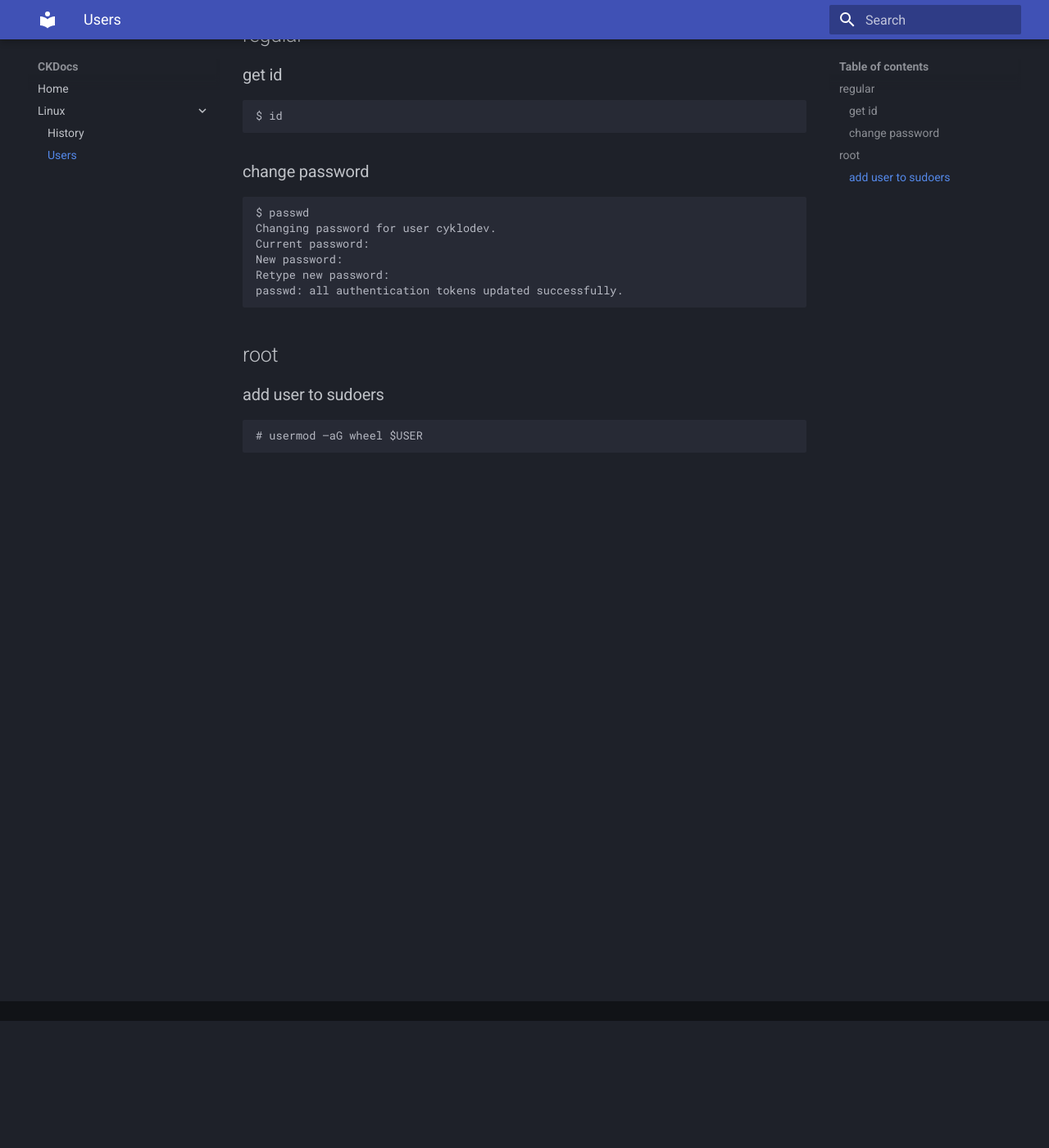
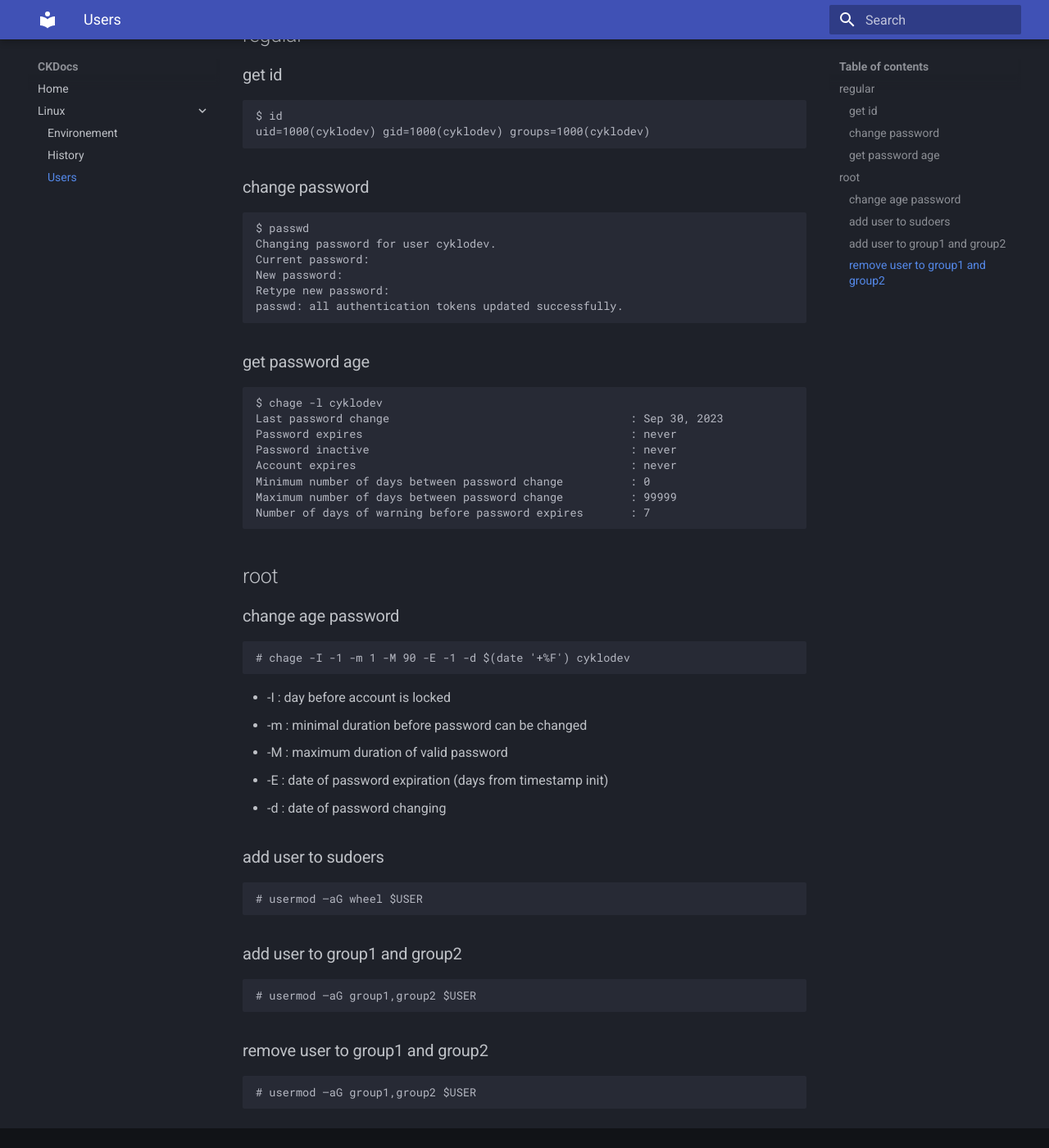
Before and after one commit to cyklodev/culturelinux, an MkDocs documentation site: the page built from docs/linux/users.md, in a window 1280 px wide and 1400 px high, scrolled down 155 px. Shown: the whole window at 82% size. Built offline with MkDocs 1.6.1 and Material for MkDocs 9.7.7, drawn with Linux system fonts in a browser that asks for light colours.

Commit message:
add env + wip users

```diff
--- a/docs/linux/users.md
+++ b/docs/linux/users.md
@@ -4,6 +4,7 @@
 
 ### get id
     $ id
+    uid=1000(cyklodev) gid=1000(cyklodev) groups=1000(cyklodev)
 
 ### change password
     $ passwd
@@ -13,8 +14,31 @@
     Retype new password:
     passwd: all authentication tokens updated successfully.
 
+### get password age
+    $ chage -l cyklodev
+    Last password change                                    : Sep 30, 2023
+    Password expires                                        : never
+    Password inactive                                       : never
+    Account expires                                         : never
+    Minimum number of days between password change          : 0
+    Maximum number of days between password change          : 99999
+    Number of days of warning before password expires       : 7
 
 ## root
 
+### change age password
+    # chage -I -1 -m 1 -M 90 -E -1 -d $(date '+%F') cyklodev
+* -I : day before account is locked
+* -m : minimal duration before password can be changed
+* -M : maximum duration of valid password
+* -E : date of password expiration (days from timestamp init)
+* -d : date of password changing
+
 ### add user to sudoers
     # usermod –aG wheel $USER
+
+### add user to group1 and group2
+    # usermod –aG group1,group2 $USER
+
+### remove user to group1 and group2
+    # usermod –aG group1,group2 $USER
--- a/mkdocs.yml
+++ b/mkdocs.yml
@@ -25,5 +25,6 @@ markdown_extensions:
 nav:
   - Home: index.md
   - Linux:
+    - 'Environement' : linux/environnement.md
     - 'History' : linux/history.md
     - 'Users' : linux/users.md
```
Also changed, not shown: docs/index.md (+6 -0 lines), docs/linux/environnement.md (added, +30 -0 lines).
